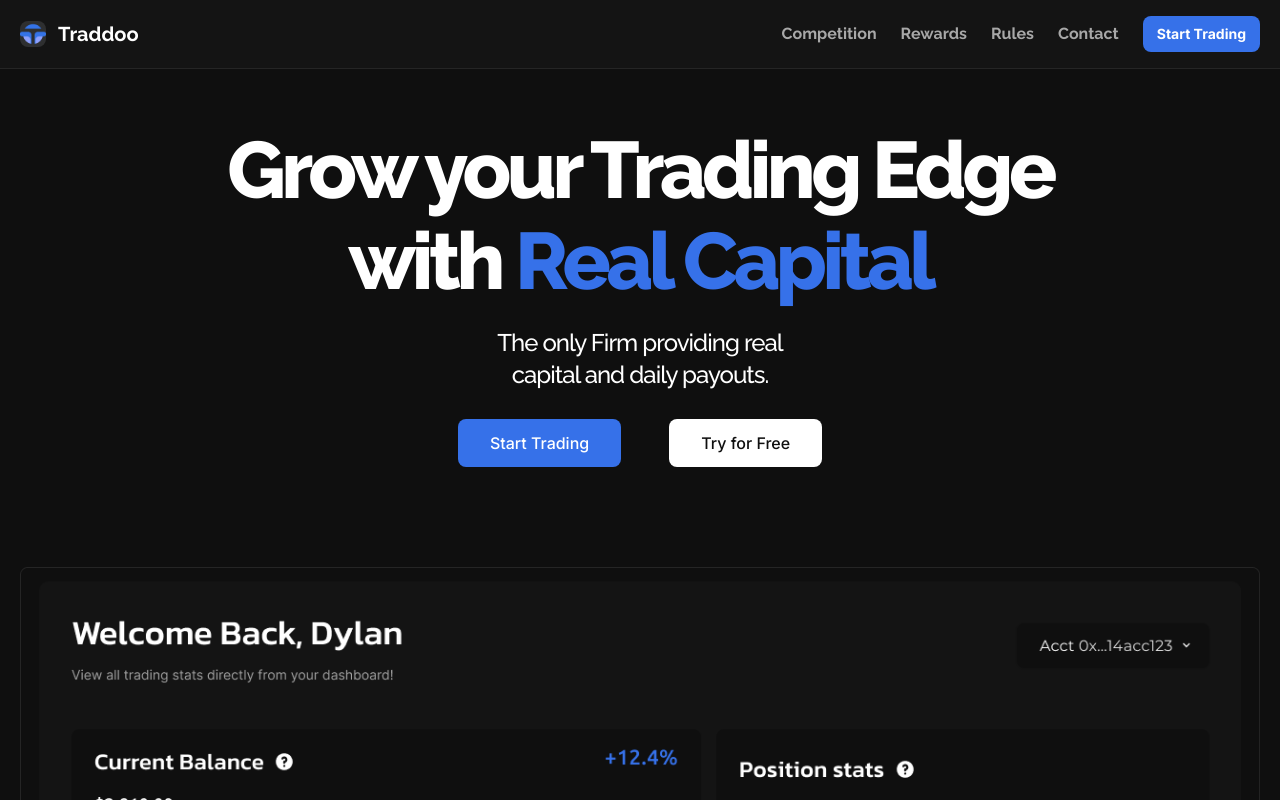
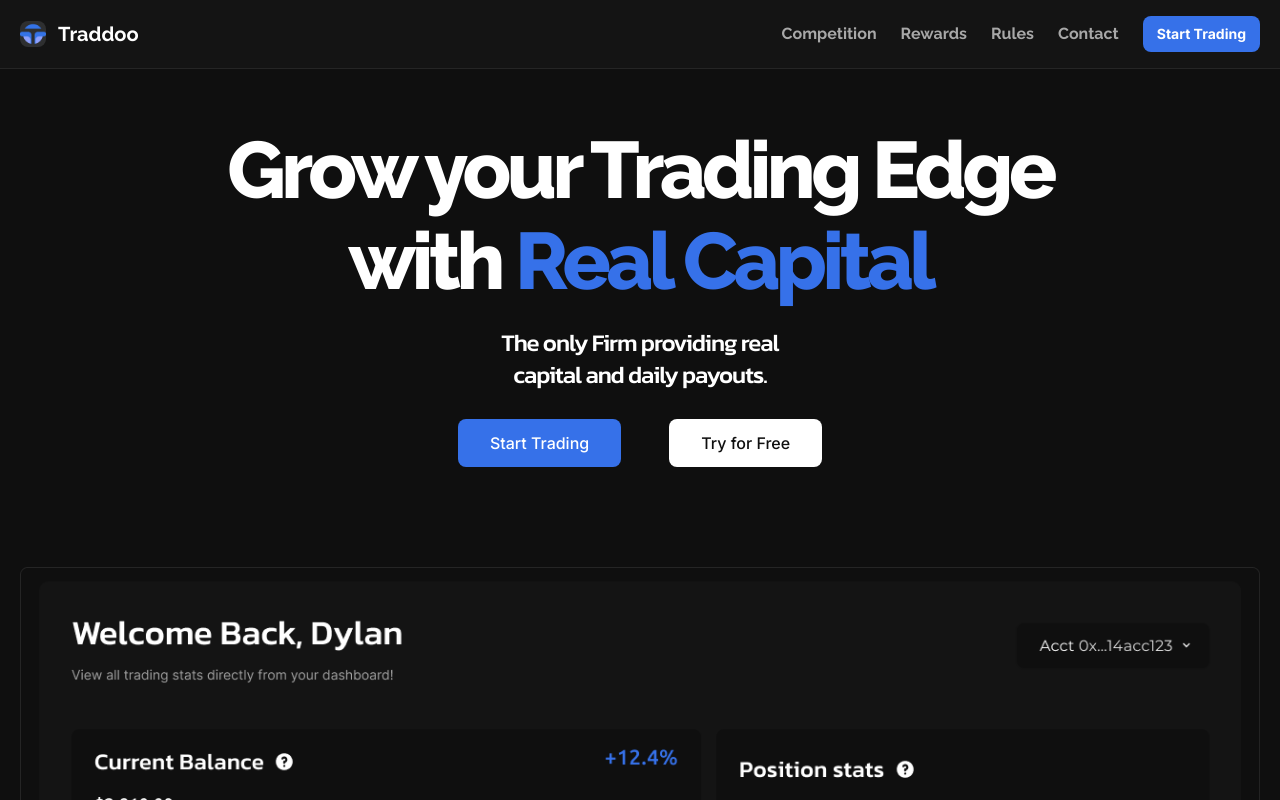
Before and after one commit to IntownNFT/TraddooMain, a React (Vite) app: page / in a window 1280 px wide. Shown: the top 800 px of the page. Built offline with nearby package versions, Linux system fonts and the light colour scheme.

Commit message:
Fix Kanit Font

```diff
--- a/src/index.css
+++ b/src/index.css
@@ -19,7 +19,7 @@
   font-family: "Ubuntu", sans-serif;
 }
 .font-kanit {
-  font-family: "Raleway", sans-serif;
+  font-family: "Kanit", sans-serif;
 }
 .font-rubik {
   font-family: "Rubik", sans-serif;
```
